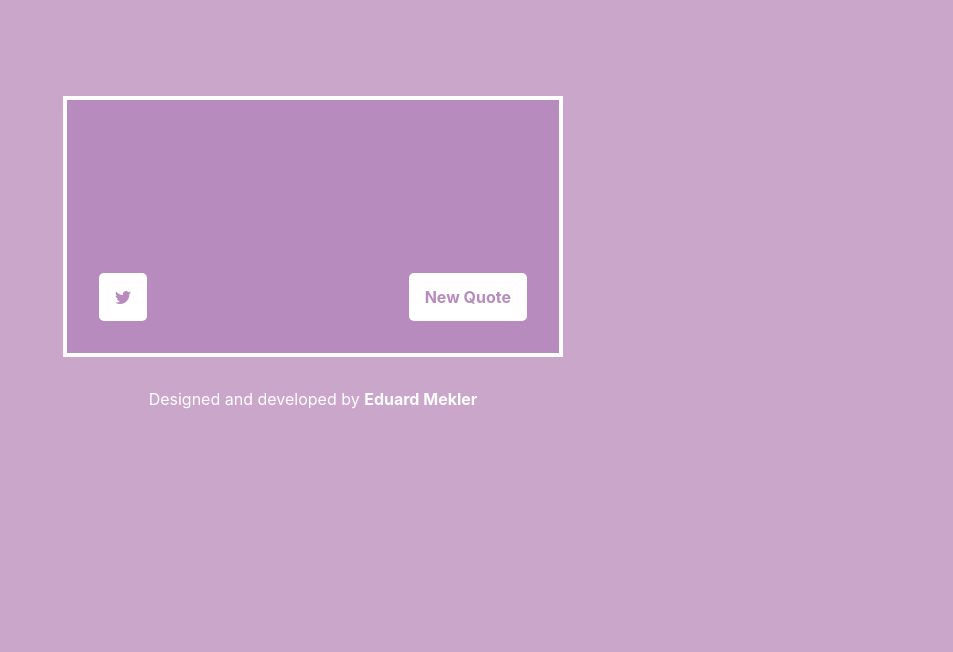
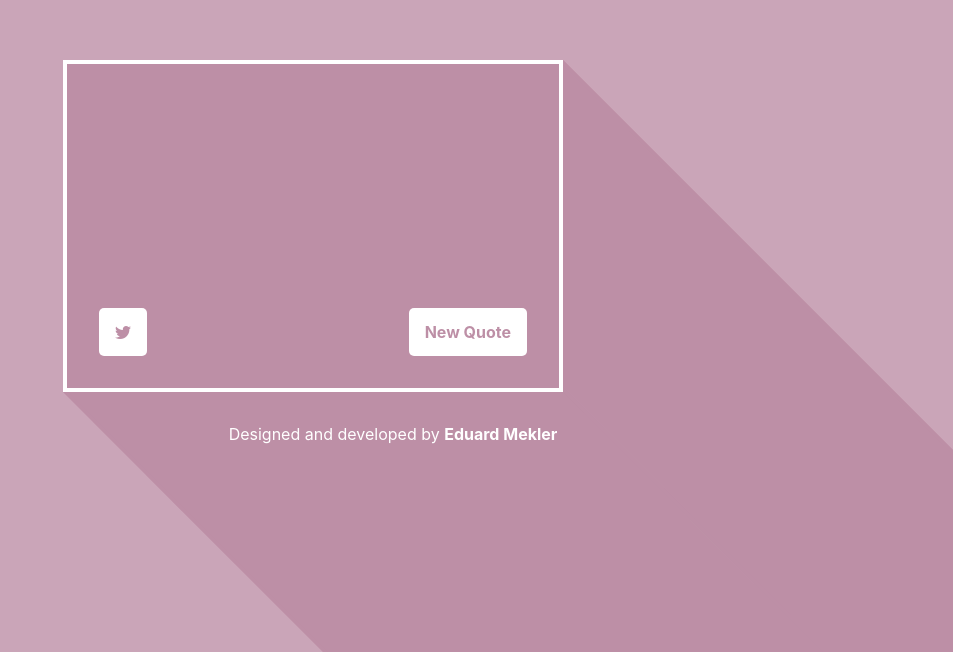
Before and after one commit to emekler0729/fcc-quote-generator, a React (Create React App) app: page / in a window 1280 px wide. Shown: the part 148-800 px from the top of the page, without its empty margins (327-1280 px from the left). Built offline with nearby package versions, Linux system fonts and the light colour scheme; no server answers; the HTML template or start-up script is replaced by a standard one.

Commit message:
added shadow effect and color theme

```diff
--- a/public/index.html
+++ b/public/index.html
@@ -21,7 +21,7 @@
       work correctly both with client-side routing and a non-root public URL.
       Learn how to configure a non-root public URL by running `npm run build`.
     -->
-        <title>React App</title>
+        <title>Random Quote Generator | Eduard Mekler</title>
     </head>
     <body>
         <noscript>You need to enable JavaScript to run this app.</noscript>
--- a/src/App.js
+++ b/src/App.js
@@ -1,18 +1,19 @@
 import { useState, useEffect } from "react";
-import styled from "styled-components";
-
-const darkBackground = "#b88bbf";
-const transitionTime = 500;
+import styled, { ThemeProvider } from "styled-components";
 
 const Container = styled.div`
+    position: relative;
     display: flex;
     flex-direction: column;
     align-items: center;
     justify-content: center;
 
-    height: 100vh;
+    min-height: 100vh;
 
-    background-color: #caa6cb;
+    background: ${(props) => props.theme.light};
+    transition: background ${(props) => props.theme.transition * 2}ms;
+    z-index: 1;
+    overflow: hidden;
 `;
 
 const QuoteBox = styled.div`
@@ -21,12 +22,50 @@ const QuoteBox = styled.div`
     width: 80%;
     min-width: 320px;
     max-width: 500px;
+    margin-top: 2rem;
     margin-bottom: 2rem;
     padding: 2rem;
     border: 4px solid white;
     box-sizing: border-box;
 
-    background: ${darkBackground};
+    background: ${(props) => props.theme.dark};
+    transition: background ${(props) => props.theme.transition * 2}ms;
+
+    &:before {
+        z-index: -1;
+        content: "";
+        height: 130%;
+        width: 150%;
+        border: 4px solid ${(props) => props.theme.dark};
+        background: ${(props) => props.theme.dark};
+        transition: background ${(props) => props.theme.transition * 2}ms,
+            border-color ${(props) => props.theme.transition * 2}ms;
+
+        position: absolute;
+        top: calc(-30% - 4px);
+        left: -4px;
+
+        transform: rotate(45deg);
+        transform-origin: bottom left;
+    }
+
+    &:after {
+        z-index: -1;
+        content: "";
+        height: 70%;
+        width: 150%;
+        border: 4px solid ${(props) => props.theme.dark};
+        background: ${(props) => props.theme.dark};
+        transition: background ${(props) => props.theme.transition * 2}ms,
+            border-color ${(props) => props.theme.transition * 2}ms;
+
+        position: absolute;
+        top: -4px;
+        left: calc(100% + 4px);
+
+        transform: rotate(45deg);
+        transform-origin: top left;
+    }
 `;
 
 const Quote = styled.div`
@@ -39,7 +78,7 @@ const Text = styled.p`
     color: white;
     text-align: center;
 
-    transition: opacity ${transitionTime}ms;
+    transition: opacity ${(props) => props.theme.transition}ms;
 
     opacity: ${(props) => (props.visible ? "100%" : "0%")};
 `;
@@ -65,11 +104,13 @@ const Button = styled.a`
     font-family: inherit;
     font-size: 16px;
     font-weight: bold;
-    color: ${darkBackground};
+
+    color: ${(props) => props.theme.dark};
+
     text-decoration: none;
     line-height: 1;
 
-    transition: background 500ms;
+    transition: background 500ms, color ${(props) => props.theme.transition * 2}ms;
 
     cursor: pointer;
 
@@ -80,6 +121,9 @@ const Button = styled.a`
 
 const Footer = styled.footer`
     color: white;
+    position: relative;
+    left: 80px;
+    margin-bottom: 2rem;
 
     a,
     a:visited {
@@ -96,17 +140,37 @@ const Footer = styled.footer`
 `;
 
 const App = () => {
-    const [{ quote, author }, setQuote] = useState({ quote: "", author: "" });
+    const [{ quote, author }, setQuote] = useState({ quote: "❝\n❝\n", author: "" });
     const [transitioning, setTransitioning] = useState(true);
+    const [color, setColor] = useState(270);
+
+    const transition = 600;
+    const makeTheme = (color, transition) => ({
+        light: `hsl(${color}, 26%, 72%)`,
+        dark: `hsl(${color}, 26%, 65%)`,
+        transition,
+    });
+
+    let theme = makeTheme(color, transition);
 
     async function updateQuote() {
         setTransitioning(true);
+
+        let nextColor;
+        do {
+            nextColor = Math.floor(Math.random() * (360 / 30)) * 30;
+        } while (nextColor === color);
+        setColor(nextColor);
+
+        theme = makeTheme(color, transition);
+
         const response = await fetch("https://api.quotable.io/random");
         const data = await response.json();
+
         setTimeout(() => {
             setQuote({ quote: data.content, author: data.author });
             setTransitioning(false);
-        }, transitionTime);
+        }, transition);
     }
 
     useEffect(() => {
@@ -114,6 +178,7 @@ const App = () => {
     }, []);
 
     return (
+        <ThemeProvider theme={theme}>
             <Container>
                 <QuoteBox id="quote-box">
                     <Quote>
@@ -143,6 +208,7 @@ const App = () => {
                     </a>
                 </Footer>
             </Container>
+        </ThemeProvider>
     );
 };
 
```
Lines whose indentation alone changed are shown as unchanged.
